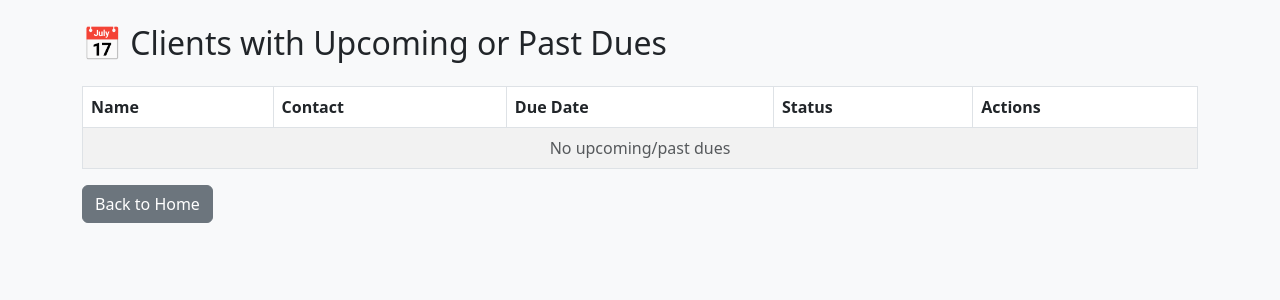
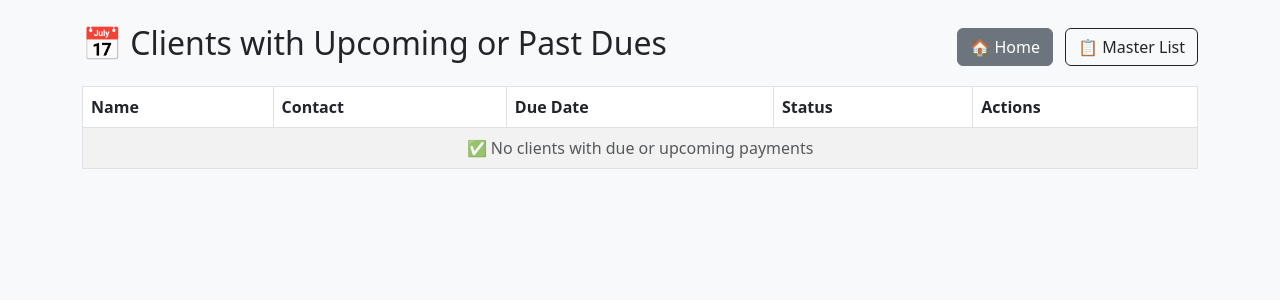
Before and after one commit to sivaganga9786/s3Gym, a Flask app: page /due in a window 1280 px wide. Shown: the top 300 px of the page. Run offline with Flask 3, Linux system fonts and the light colour scheme; the visitor is signed in with stand-in values (Sample User, id 1); data that the repository does not hold is empty.

Commit message:
added changes in all codes

```diff
--- a/app.py
+++ b/app.py
@@ -92,7 +92,20 @@ def index():
         Client.payment_due_date <= today + timedelta(days=2)
     ).all()
 
-    return render_template('clients.html', clients=clients, upcoming_due=upcoming_due, query=query, category=category)
+    return render_template('paid_clients.html', clients=clients, upcoming_due=upcoming_due, query=query, category=category)
+@app.route('/paid')
+def paid_clients():
+    if not session.get('admin_logged_in'):
+        return redirect(url_for('login'))
+
+    query = request.args.get('search', '')
+    base_query = Client.query.filter_by(payment_status='paid')
+
+    if query:
+        base_query = base_query.filter(Client.name.ilike(f"%{query}%"))
+
+    clients = base_query.all()
+    return render_template('paid_clients.html', clients=clients, query=query)
 
 @app.route('/add', methods=['GET', 'POST'])
 def add_client():
@@ -258,6 +271,40 @@ def logout():
     session.pop('admin_logged_in', None)
     flash("Logged out", 'info')
     return redirect(url_for('home'))
+@app.route('/master')
+def master_list():
+    if not session.get('admin_logged_in'):
+        return redirect(url_for('login'))
+
+    clients = Client.query.order_by(Client.join_date.desc()).all()
+    return render_template('master_list.html', clients=clients)
+
+@app.route('/download_excel_master')
+def download_excel_master():
+    if not session.get('admin_logged_in'):
+        return redirect(url_for('login'))
+
+    clients = Client.query.order_by(Client.join_date.desc()).all()
+    data = [{
+        'Name': c.name,
+        'Contact': c.contact,
+        'Goal': c.goal,
+        'Weight': c.weight,
+        'Gender': c.gender,
+        'Type': c.client_type,
+        'Fees': c.fees,
+        'Payment Status': c.payment_status,
+        'Join Date': c.join_date,
+        'Due Date': c.payment_due_date,
+        'Last Updated': c.last_updated
+    } for c in clients]
+
+    os.makedirs('static/backups', exist_ok=True)
+    path = 'static/backups/master_clients.xlsx'
+    pd.DataFrame(data).to_excel(path, index=False)
+
+    return send_file(path, as_attachment=True)
+
 
 @app.route('/download_excel_all')
 def download_excel_all():
--- a/templates/due_clients.html
+++ b/templates/due_clients.html
@@ -7,7 +7,14 @@
 </head>
 <body class="p-4 bg-light">
   <div class="container">
-    <h2 class="mb-4">📅 Clients with Upcoming or Past Dues</h2>
+
+    <div class="d-flex justify-content-between align-items-center mb-3">
+      <h2>📅 Clients with Upcoming or Past Dues</h2>
+      <div>
+        <a href="{{ url_for('home') }}" class="btn btn-secondary me-2">🏠 Home</a>
+        <a href="{{ url_for('master_list') }}" class="btn btn-outline-dark">📋 Master List</a>
+      </div>
+    </div>
 
     {% with messages = get_flashed_messages(with_categories=true) %}
       {% if messages %}
@@ -45,13 +52,11 @@
         </tr>
         {% else %}
         <tr>
-          <td colspan="5" class="text-center text-muted">No upcoming/past dues</td>
+          <td colspan="5" class="text-center text-muted">✅ No clients with due or upcoming payments</td>
         </tr>
         {% endfor %}
       </tbody>
     </table>
-
-    <a href="{{ url_for('home') }}" class="btn btn-secondary">Back to Home</a>
   </div>
 </body>
 </html>
--- a/templates/home.html
+++ b/templates/home.html
@@ -16,6 +16,7 @@
         <a href="{{ url_for('index') }}" class="btn btn-primary btn-lg">📋 View Clients</a>
         <a href="{{ url_for('add_client') }}" class="btn btn-success btn-lg">➕ Client Registration</a>
         <a href="{{ url_for('due_clients') }}" class="btn btn-warning btn-lg">📅 Due Clients</a>
+        <a href="{{ url_for('master_list') }}" class="btn btn-outline-dark">📋 Master List</a>
         <a href="{{ url_for('logout') }}" class="btn btn-danger btn-lg">🔓 Logout</a>
       </div>
     {% else %}
```
Also changed, not shown: templates/master_list.html (+47 -1 lines), templates/paid_clients.html (renamed from templates/clients.html, +12 -16 lines).
